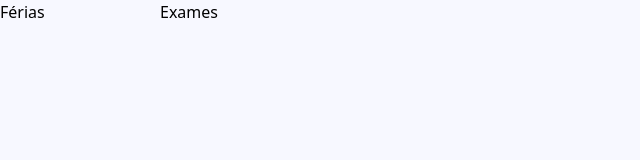
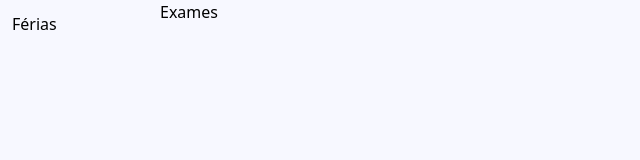
Before and after one commit to gustavocrvls/vlowspace-undefined-frontend, a Nuxt app: page / in a window 1280 px wide. Shown: the top 160 px of the page, without its empty margins (0-640 px from the left). Built offline with nearby package versions, Linux system fonts and the light colour scheme.

Commit message:
show active route

```diff
--- a/components/Sidebar.vue
+++ b/components/Sidebar.vue
@@ -1,7 +1,19 @@
 <template>
-  <aside :class="[true ? 'w-40 max-w-lg' : 'w-40 max-w-0']">
+  <aside :class="[true ? 'max-w-lg' : 'max-w-0', 'w-40']">
     <ul>
-      <li @click="goToVacation">Férias</li>
+      <li
+        :class="[
+          'cursor-pointer',
+          'rounded-r-full',
+          'p-3',
+          isActive('/vacations')
+            ? 'text-white bg-blue-500 hover:bg-blue-600'
+            : '',
+        ]"
+        @click="goToVacation"
+      >
+        Férias
+      </li>
     </ul>
   </aside>
 </template>
@@ -14,6 +26,9 @@ export default {
         path: '/vacations',
       })
     },
+    isActive(route) {
+      return this.$nuxt.$route.path === route
+    },
   },
 }
 </script>
```
